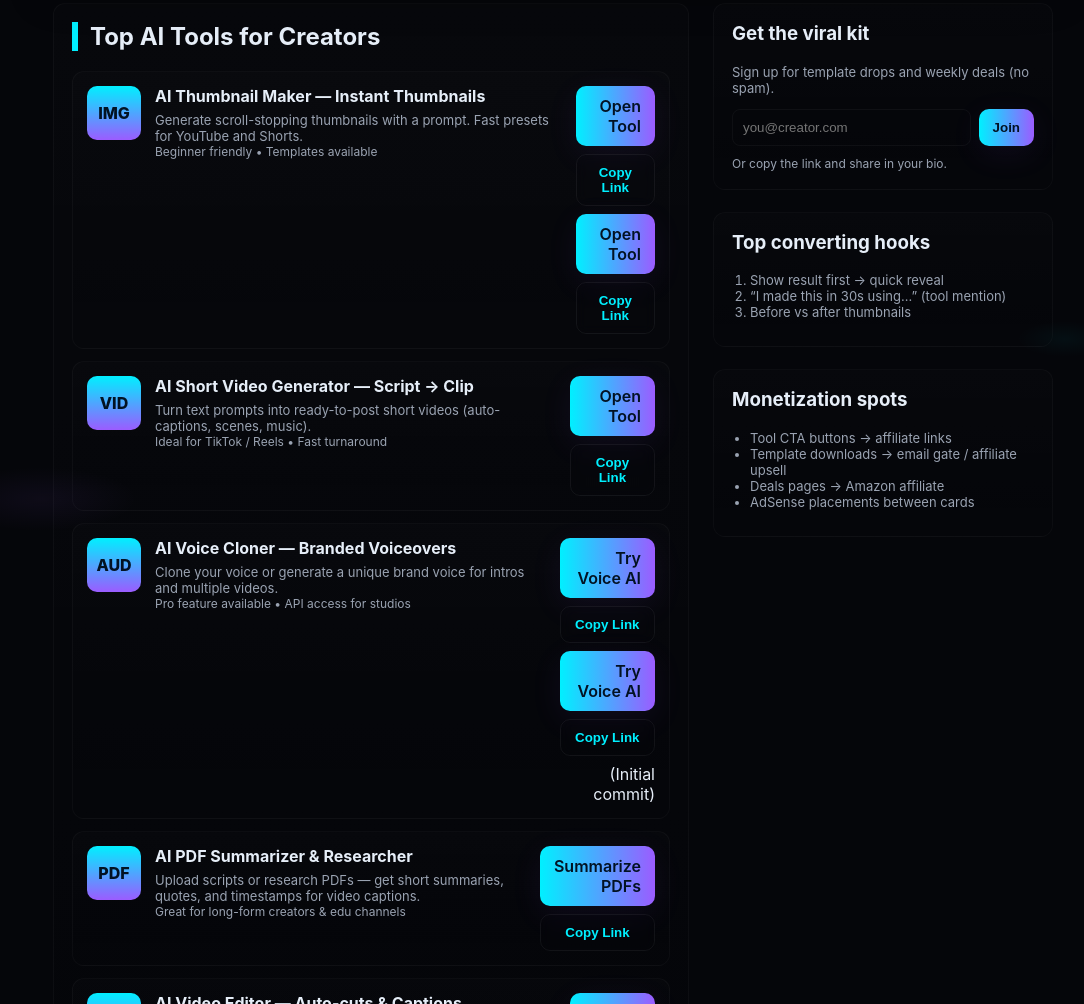
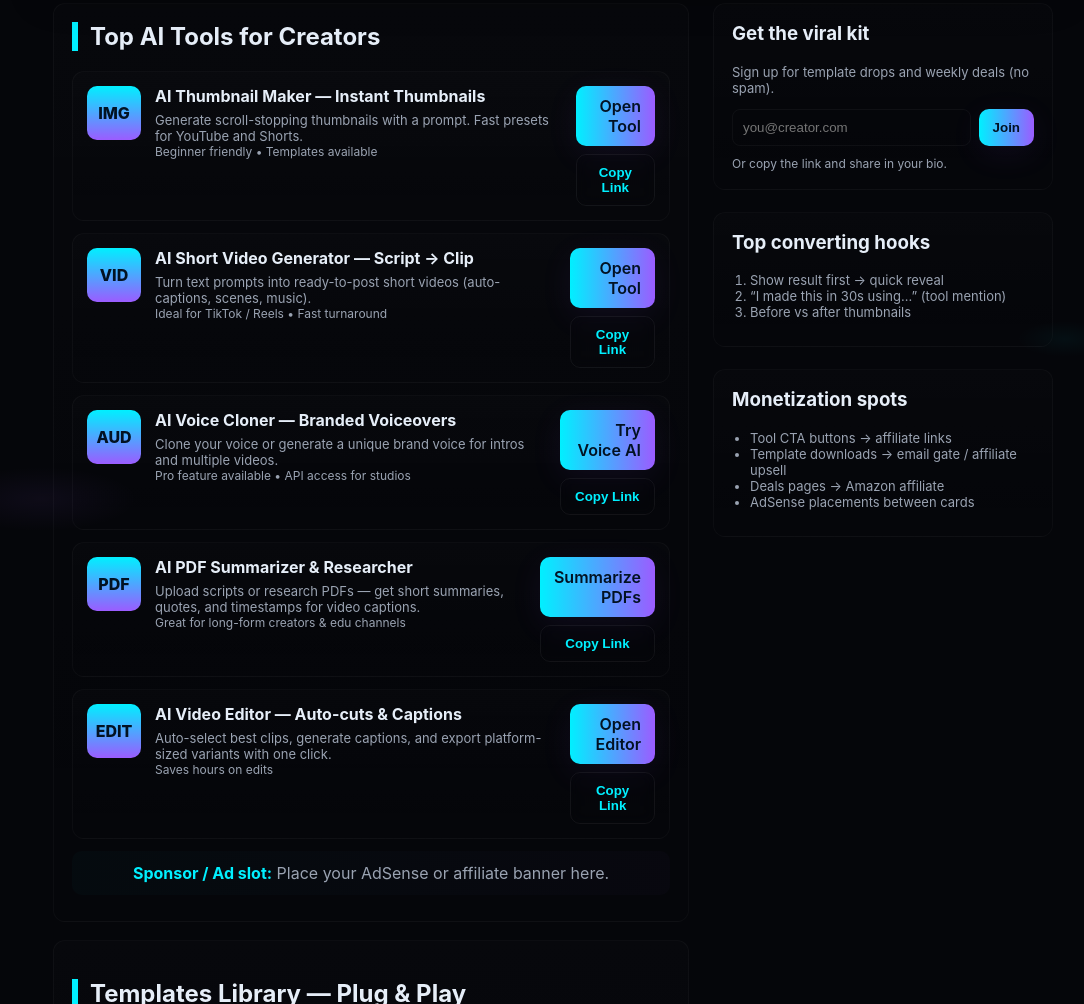
Before and after one commit to thekj11170/Mysterious, a plain HTML site: page index.html in a window 1280 px wide. Shown: the part 381-1385 px from the top of the page, without its empty margins (87-1171 px from the left). Drawn offline with Linux system fonts and the light colour scheme.

Commit message:
Update site links

```diff
--- a/index.html
+++ b/index.html
@@ -184,8 +184,6 @@
             <!-- Replace with your affiliate link -->
             <a class="btn primary" href="https://pikzels.com?via=david73&fp_sid=00001" target="_blank" rel="noopener">Open Tool</a>
             <button class="btn" onclick="copyToClipboard('https://pikzels.com?via=david73&fp_sid=00001')">Copy Link</button>
-            <a class="btn primary" href="https://pikzels.com?via=david73&fp_sid=00001" target="_blank" rel="noopener">Open Tool</a>
-            <button class="btn" onclick="copyToClipboard('https://pikzels.com?via=david73&fp_sid=00001')">Copy Link</button>
           </div>
         </article>
 
@@ -212,9 +210,6 @@
           <div class="actions">
             <a class="btn primary" href="https://pikzels.com?via=david73&fp_sid=00001" target="_blank" rel="noopener">Try Voice AI</a>
             <button class="btn" onclick="copyToClipboard('https://pikzels.com?via=david73&fp_sid=00001')">Copy Link</button>
-            <a class="btn primary" href="YOUR_AFFILIATE_LINK" target="_blank" rel="noopener">Try Voice AI</a>
-            <button class="btn" onclick="copyToClipboard('YOUR_AFFILIATE_LINK')">Copy Link</button>
-(Initial commit)
           </div>
         </article>
 
```
